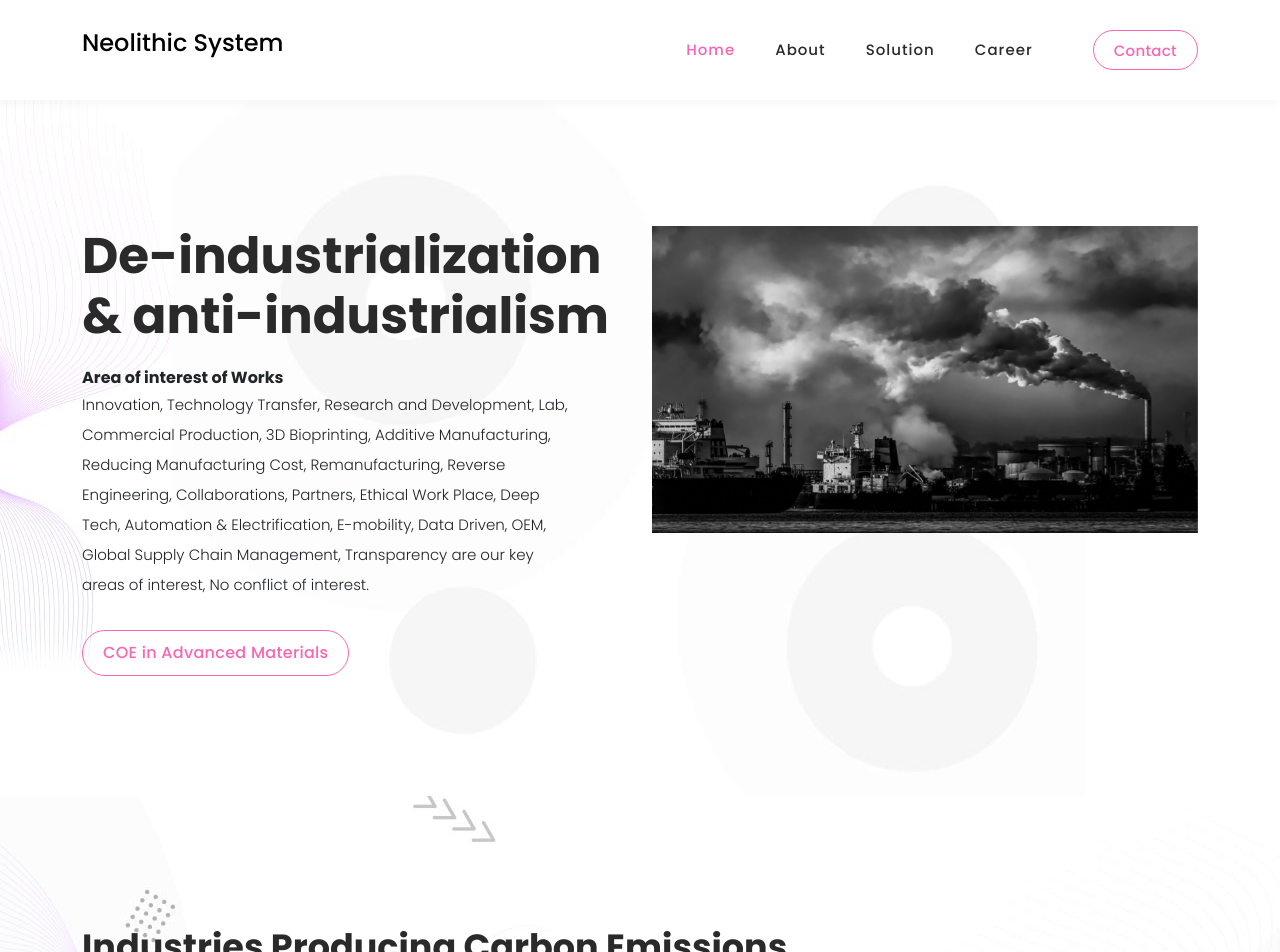
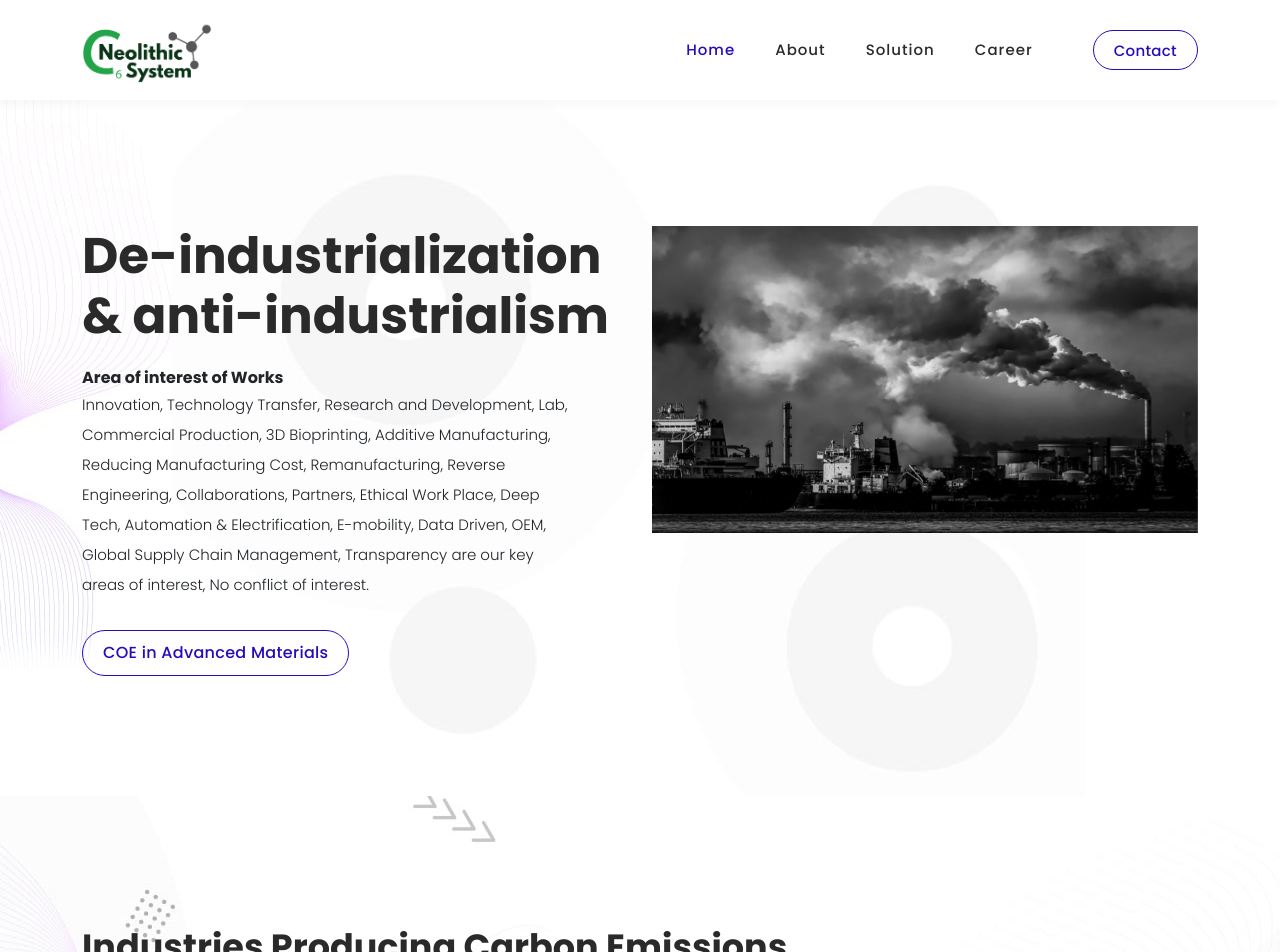
Before and after one commit to VenuMadhav18/neolithicsystem, a Jekyll site: the page built from index.html, in a window 1280 px wide. Shown: the top 952 px of the page. Built offline with Jekyll 4.4.1, drawn with Linux system fonts in a browser that asks for light colours; some of the changed text lies outside the part shown.

Commit message:
Logo Added; Content updated.

```diff
--- a/_includes/navigation.html
+++ b/_includes/navigation.html
@@ -10,8 +10,12 @@
     <nav class="main-nav">
      <!-- ***** Logo Start ***** -->
      <a href="index.html" style="color: black" class="logo">
-      <!-- <img src="assets/images/logo-v1.png" alt="" /> -->
-      <h4><br />Neolithic System</h4>
+      <img
+       src="/assets/images/logo/logopng.png"
+       alt=""
+       style="width: 130px !important"
+      />
+      <!-- <h4><br />Neolithic System</h4> -->
      </a>
      <!-- ***** Logo End ***** -->
      <!-- ***** Menu Start ***** -->
--- a/assets/css/templatemo-digimedia-v1.css
+++ b/assets/css/templatemo-digimedia-v1.css
@@ -214,12 +214,12 @@ body {
 }
 
 ::selection {
- background: #fa65b1;
+ background: #260bbd;
  color: #fff !important;
 }
 
 ::-moz-selection {
- background: #fa65b1;
+ background: #260bbd;
  color: #fff !important;
 }
 
@@ -279,8 +279,8 @@ body {
 .border-first-button a {
  display: inline-block !important;
  padding: 10px 20px !important;
- color: #fa65b1 !important;
- border: 1px solid #fa65b1 !important;
+ color: #260bbd !important;
+ border: 1px solid #260bbd !important;
  border-radius: 23px;
  font-weight: 500 !important;
  letter-spacing: 0.3px !important;
@@ -288,7 +288,7 @@ body {
 }
 
 .border-first-button a:hover {
- background-color: #fa65b1;
+ background-color: #260bbd;
  color: #fff !important;
 }
 
@@ -356,8 +356,8 @@ intro
 .intro-banner a {
  display: inline-block !important;
  padding: 10px 20px !important;
- color: #fa65b1 !important;
- border: 1px solid #fa65b1 !important;
+ color: #260bbd !important;
+ border: 1px solid #260bbd !important;
  border-radius: 23px;
  font-weight: 500 !important;
  letter-spacing: 0.3px !important;
@@ -367,7 +367,7 @@ intro
 }
 
 .intro-banner a:hover {
- background-color: #fa65b1;
+ background-color: #260bbd;
  color: #fff !important;
 }
 
@@ -425,7 +425,7 @@ header
 }
 
 .pre-header ul.info li a:hover {
- color: #fa65b1;
+ color: #260bbd;
 }
 
 .pre-header ul.info li a i {
@@ -455,7 +455,7 @@ header
 }
 
 .pre-header ul.social-media li a:hover {
- background-color: #fa65b1;
+ background-color: #260bbd;
 }
 
 .background-header {
@@ -474,7 +474,7 @@ header
 }
 
 .background-header .main-nav .nav li:hover a {
- color: #fa65b1;
+ color: #260bbd;
 }
 
 .background-header .nav li a.active {
@@ -486,7 +486,7 @@ header
  position: absolute;
  width: 100%;
  height: 1px;
- background-color: #fa65b1;
+ background-color: #260bbd;
  content: "";
  left: 50%;
  bottom: -20px;
@@ -593,12 +593,12 @@ header
 
 .header-area .main-nav .nav li:hover a,
 .header-area .main-nav .nav li a.active {
- color: #fa65b1 !important;
+ color: #260bbd !important;
 }
 
 .background-header .main-nav .nav li:hover a,
 .background-header .main-nav .nav li a.active {
- color: #fa65b1 !important;
+ color: #260bbd !important;
  opacity: 1;
 }
 
@@ -661,7 +661,7 @@ header
 
 .header-area .main-nav .nav li.submenu ul li a:hover {
  background: #fff;
- color: #fa65b1 !important;
+ color: #260bbd !important;
  padding-left: 25px;
 }
 
@@ -801,7 +801,7 @@ header
 }
 
 .header-area.header-sticky .nav li a.active {
- color: #fa65b1;
+ color: #260bbd;
 }
 
 @media (max-width: 1200px) {
@@ -840,7 +840,7 @@ header
  }
  .header-area.header-sticky .nav li a:hover,
  .header-area.header-sticky .nav li a.active {
-  color: #fa65b1 !important;
+  color: #260bbd !important;
   opacity: 1;
  }
  .header-area.header-sticky .nav li.search-icon a {
@@ -902,7 +902,7 @@ header
  }
  .header-area .main-nav .nav li a:hover {
   background: #eee !important;
-  color: #fa65b1 !important;
+  color: #260bbd !important;
  }
  .header-area .main-nav .nav li.submenu ul {
   position: relative;
@@ -1017,7 +1017,7 @@ preloader
  height: 16px;
  top: 12px;
  left: 15px;
- background: #fa65b1;
+ background: #260bbd;
  border-radius: 50%;
  -webkit-transform: translateX(0);
  transform: translateX(0);
@@ -1040,7 +1040,7 @@ preloader
  width: 16px;
  height: 16px;
  margin-left: 16px;
- background: #fa65b1;
+ background: #260bbd;
  border-radius: 50%;
 }
 
@@ -1091,7 +1091,7 @@ Banner Style
  text-transform: capitalize;
  font-size: 20px;
  font-weight: 700;
- color: #fa65b1;
+ color: #260bbd;
  margin-bottom: 15px;
  text-transform: uppercase;
 }
@@ -1195,7 +1195,7 @@ About Style
 }
 
 .first-skill-item .progress .progress-bar {
- border-color: #fa65b1;
+ border-color: #260bbd;
 }
 
 .second-skill-item .progress .progress-bar {
@@ -1693,7 +1693,7 @@ Portfolio
 
 .portfolio-item:hover .down-content h4,
 .portfolio-item:hover .down-content span {
- color: #fa65b1;
+ color: #260bbd;
 }
 
 .portfolio-item .thumb img {
@@ -1751,7 +1751,7 @@ Portfolio
 
 .our-portfolio .owl-nav span:hover {
  color: #fff;
- background-color: #fa65b1;
+ background-color: #260bbd;
 }
 
 /*
@@ -2004,7 +2004,7 @@ form#contact #map iframe {
 }
 
 .fill-form .icon:hover a {
- color: #fa65b1;
+ color: #260bbd;
 }
 
 form#contact input {
@@ -2052,20 +2052,20 @@ form#contact button {
  background-color: #fff;
  font-size: 15px;
  font-weight: 400;
- color: #fa65b1;
+ color: #260bbd;
  margin-top: 30px;
  width: 100%;
  text-transform: capitalize;
  padding: 12px 25px;
  border-radius: 23px;
  letter-spacing: 0.25px;
- border: 1px solid #fa65b1;
+ border: 1px solid #260bbd;
  transition: all 0.3s;
  outline: none;
 }
 
 form#contact button:hover {
- background-color: #fa65b1 !important;
+ background-color: #260bbd !important;
  color: #fff !important;
 }
 
--- a/assets/js/custom.js
+++ b/assets/js/custom.js
@@ -3,7 +3,7 @@
   "use strict";
 
   // Header Type = Fixed
-  $(window).scroll(function() {
+  $(window).scroll(function () {
     var scroll = $(window).scrollTop();
     var box = $('.header-text').height();
     var header = $('header').height();
@@ -18,28 +18,28 @@
 
   $('.loop').owlCarousel({
     center: true,
-      items:1,
-      loop:true,
+    items: 1,
+    loop: true,
     autoplay: true,
     nav: true,
-      margin:0,
-      responsive:{
-          1200:{
-              items:5
+    margin: 0,
+    responsive: {
+      1200: {
+        items: 7
       },
-          992:{
-              items:3
+      992: {
+        items: 6
       },
-          760:{
-            items:2
+      760: {
+        items: 3
       }
     }
   });
 
 
   // Menu Dropdown Toggle
-  if($('.menu-trigger').length){
-    $(".menu-trigger").on('click', function() {
+  if ($('.menu-trigger').length) {
+    $(".menu-trigger").on('click', function () {
       $(this).toggleClass('active');
       $('.header-area .nav').slideToggle(200);
     });
@@ -47,13 +47,13 @@
 
 
   // Menu elevator animation
-  $('.scroll-to-section a[href*=\\#]:not([href=\\#])').on('click', function() {
-    if (location.pathname.replace(/^\//,'') == this.pathname.replace(/^\//,'') && location.hostname == this.hostname) {
+  $('.scroll-to-section a[href*=\\#]:not([href=\\#])').on('click', function () {
+    if (location.pathname.replace(/^\//, '') == this.pathname.replace(/^\//, '') && location.hostname == this.hostname) {
       var target = $(this.hash);
-      target = target.length ? target : $('[name=' + this.hash.slice(1) +']');
+      target = target.length ? target : $('[name=' + this.hash.slice(1) + ']');
       if (target.length) {
         var width = $(window).width();
-        if(width < 991) {
+        if (width < 991) {
           $('.menu-trigger').removeClass('active');
           $('.header-area .nav').slideUp(200);
         }
@@ -90,7 +90,7 @@
     });
   });
 
-  function onScroll(event){
+  function onScroll(event) {
     var scrollPos = $(document).scrollTop();
     $('.nav a').each(function () {
       var currLink = $(this);
@@ -99,7 +99,7 @@
         $('.nav ul li a').removeClass("active");
         currLink.addClass("active");
       }
-          else{
+      else {
         currLink.removeClass("active");
       }
     });
@@ -107,7 +107,7 @@
 
 
   // Acc
-  $(document).on("click", ".naccs .menu div", function() {
+  $(document).on("click", ".naccs .menu div", function () {
     var numberIndex = $(this).index();
 
     if (!$(this).is("active")) {
@@ -126,7 +126,7 @@
 
 
   // Page loading animation
-	 $(window).on('load', function() {
+  $(window).on('load', function () {
 
     $('#js-preloader').addClass('loaded');
 
@@ -137,15 +137,21 @@
   // Window Resize Mobile Menu Fix
   function mobileNav() {
     var width = $(window).width();
-    $('.submenu').on('click', function() {
-      if(width < 767) {
+    $('.submenu').on('click', function () {
+      if (width < 767) {
         $('.submenu ul').removeClass('active');
         $(this).find('ul').toggleClass('active');
       }
     });
   }
 
+})(window.jQuery);
 
-
-
-})(window.jQuery);
+// // on click function
+// $(document).ready(function () {
+//   $("#infrastructureContent").onclick(function () {
+//     // Show alert
+//     alert("It involves improvement of the quality of the various components of infrastructure, such as roads, power, water and sanitation. The infrastructure sector primarily comprises of electricity, Roads,   Railways, Irrigation, Water supply and sanitation,Infrastructure is considered to be the key for promoting sustainable and inclusive economic growth.So a great deal of policy emphasis has been placed on infrastructure devlopment for augmenting growth, Productivity and quality of life of the citizens of the developing country.Clean Drinking Water, Seawater Reverse Osmosis Desalination(SWRO) is a process that removes salt and other contamination from salt water to produce fresh water.");
+//   });
+// }
+// );
--- a/index.html
+++ b/index.html
@@ -226,38 +226,24 @@ title: Home
          </div>
          <div>
           <div class="thumb">
-           <!-- <span class="icon"
-            ><img src="assets/images/service-icon-02.png" alt=""
-           /></span> -->
            Automotive
           </div>
          </div>
          <div>
           <div class="thumb">
-           <!-- <span class="icon"
-            ><img src="assets/images/service-icon-03.png" alt=""
-           /></span> -->
            Energy Efficiency
           </div>
          </div>
-
-         <!-
          <div>
           <div class="thumb">
-           <span class="icon"
-            ><img src="assets/images/service-icon-04.png" alt=""
-           /></span>
            Applications
           </div>
          </div>
          <div class="last-thumb">
           <div class="thumb">
-           <span class="icon"
-            ><img src="assets/images/service-icon-01.png" alt=""
-           /></span>
            Cellular Agriculture
           </div>
-         </div> -->
+         </div>
         </div>
        </div>
        <div class="col-lg-12">
@@ -338,7 +324,7 @@ title: Home
              </div>
              <div class="col-lg-6 align-self-center">
               <div class="right-image">
-               <img src="./assets/images/EnergyEfficiency.jpg" alt="" />
+               <img src="./assets/images/energyefficiency.jpeg" alt="" />
               </div>
              </div>
             </div>
@@ -346,29 +332,6 @@ title: Home
           </div>
          </li>
          <li>
-        </ul>
-        <div>
-          <div class="thumb">
-           <div class="row">
-            <div class="col-lg-6 align-self-center">
-             <div class="left-text">
-              <h4>Cellular Agriculture</h4>
-
-              <p>
-                Neo Meats is a cell-based meat and seafood company the first of its kind in South-East Asia.
-                Our mission is to bring delicious, sustainable, healthy seafood to your table, using our technology to grow meat from healthy cells instead of animals.
-                crustaceans like shrimps, crabs, Chicken, Lamb, Fish, lobsters and are the first in the world to do so using cellular agriculture technology.
-              </p>
-             </div>
-            </div>
-            <div class="col-lg-6 align-self-center">
-             <div class="right-image">
-              <img src="./assets/images/EnergyEfficiency.jpg" alt="" />
-             </div>
-            </div>
-           </div>
-          </div>
-         </div>
           <div>
             <div class="thumb">
            <div class="row">
@@ -389,14 +352,45 @@ title: Home
         </div>
         <div class="col-lg-6 align-self-center">
          <div class="right-image">
-      <img src="./assets/images/EnergyEfficiency.jpg" alt="" />
+          <!-- <img src="./assets/images/EnergyEfficiency.jpg" alt="" /> -->
          </div>
         </div>
        </div>
       </div>
      </div>
-
-
+         </li>
+         <li>
+          <div>
+            <div class="thumb">
+             <div class="row">
+              <div class="col-lg-6 align-self-center">
+               <div class="left-text">
+                <h4>Cellular Agriculture</h4>
+                <p>
+                  Neo Meats is a cell-based meat and seafood company the first of its kind in South-East Asia.
+                  Our mission is to bring delicious, sustainable, healthy seafood to your table, using our technology to grow meat from healthy cells instead of animals.
+                  crustaceans like shrimps, crabs, Chicken, Lamb, Fish, lobsters and are the first in the world to do so using cellular agriculture technology.
+                </p>
+               </div>
+              </div>
+              <div class="col-lg-6 align-self-center">
+               <div class="right-image">
+                <!-- <img src="./assets/images/EnergyEfficiency.jpg" alt="" /> -->
+               </div>
+              </div>
+             </div>
+            </div>
+           </div>
+         </li>
+        </ul>
+       </div>
+      </div>
+      </div>
+      </div>
+   </div>
+  </div>
+ </div>
+</div>
 
 <!-- Resources required -->
 <div id="resources" class="services section">
@@ -453,17 +447,17 @@ Workshops
       </div>
 
       <div class="item">
-        <div class="portfolio-item customCards">
+        <div class="portfolio-item customCards" id="infrastructureContent">
          <div class="down-content">
           <h5><br>Infrastructure Development</h5>
-          <p>
+          <!-- <p>
             It involves improvement of the quality of the various components of infrastructure, such as roads, power, water and sanitation.
             The infrastructure sector primarily comprises of electricity, Roads,
             Railways, Irrigation, Water supply and sanitation,
             Infrastructure is considered to be the key for promoting sustainable and inclusive economic growth. So a great deal of policy emphasis has
             been placed on infrastructure devlopment for augmenting growth, Productivity and quality of life of the citizens of the developing country.
             Clean Drinking Water, Seawater Reverse Osmosis Desalination (SWRO) is a process that removes salt and other contamination from salt water to produce fresh water.
-          </p>
+          </p> -->
          </div>
         </div>
       </div>
```
Also changed, not shown: assets/images/energyefficiency.jpeg (added), assets/images/energyefficiency.webp (added), assets/images/logo/logopng.png, 1 other file. Lines whose indentation alone changed are shown as unchanged.
